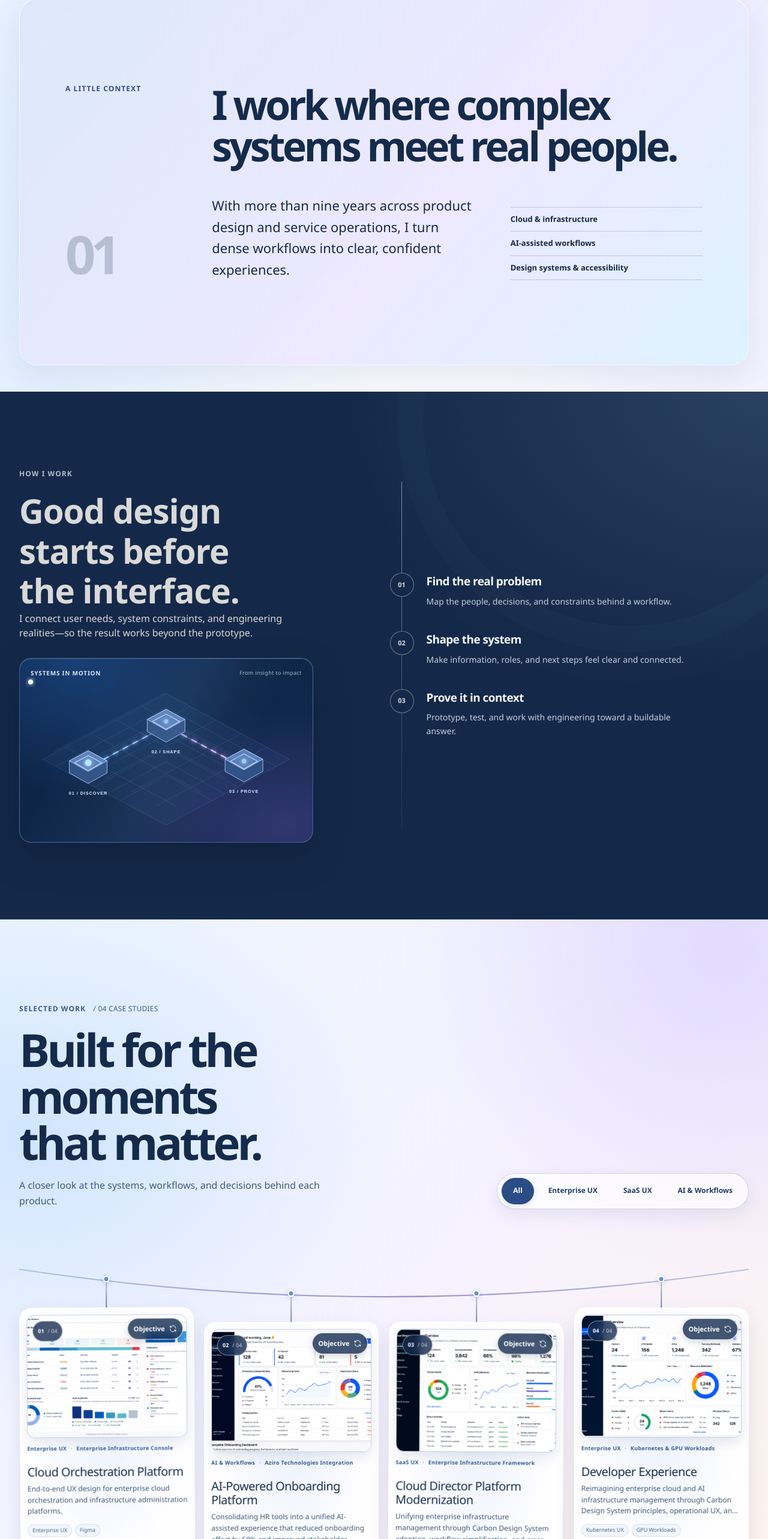
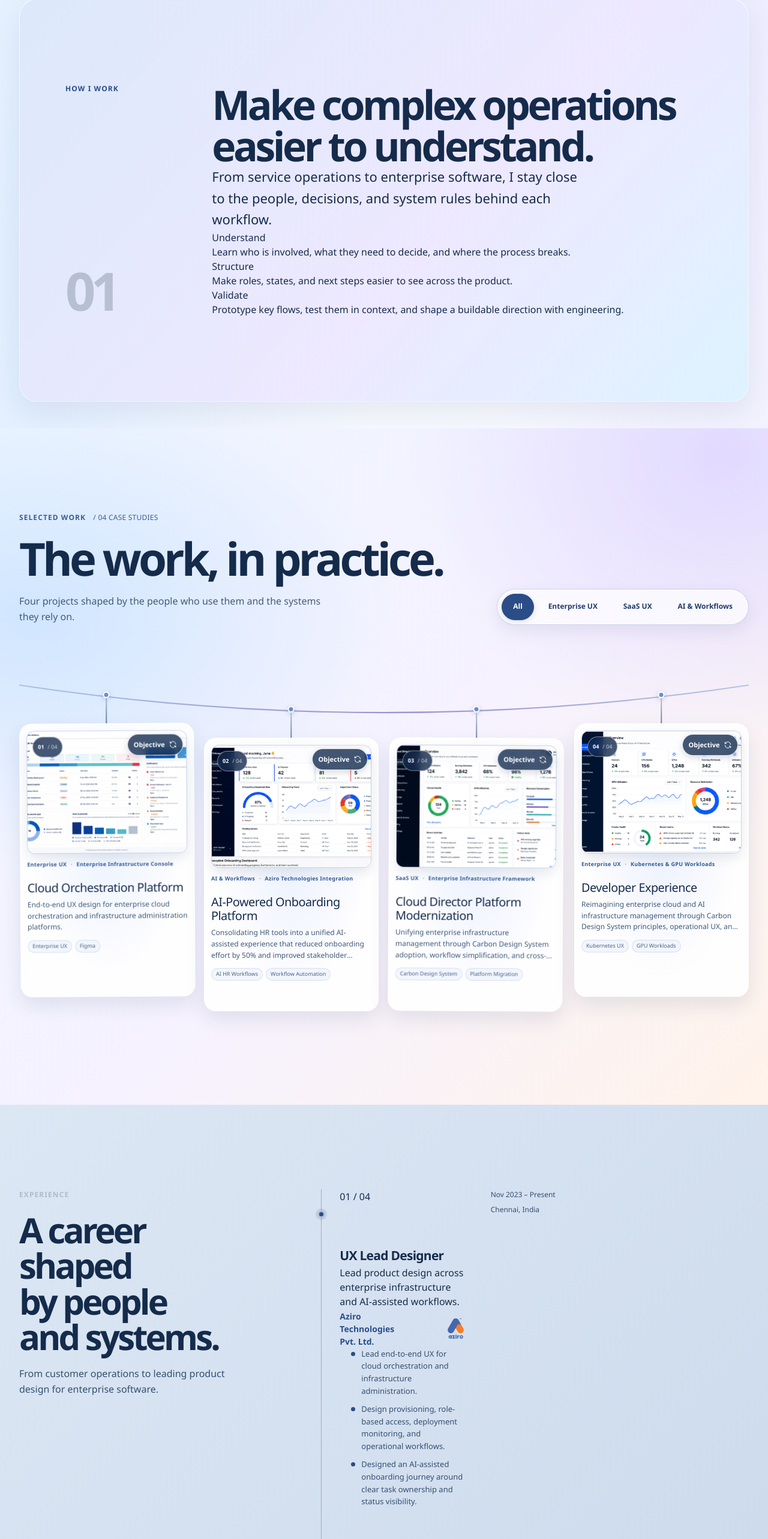
Before and after one commit to allwin110/allwin-portfolio, a Next.js app: page / in a window 1280 px wide. Shown: the part 1000-3566 px from the top of the page at 60% size. Built offline with nearby package versions, Linux system fonts and the light colour scheme.

Commit message:
Improve portfolio storytelling and performance

```diff
--- a/app/page.tsx
+++ b/app/page.tsx
@@ -14,10 +14,11 @@ const experienceTimeline = [
     logo: "/images/companies/aziro.png",
     location: "Chennai, India",
     period: "Nov 2023 – Present",
+    summary: "Lead product design across enterprise infrastructure and AI-assisted workflows.",
     highlights: [
-      "Led end-to-end UX for enterprise cloud orchestration and infrastructure administration platforms.",
-      "Simplified provisioning, role-based access, deployment monitoring, and operational workflows.",
-      "Designed an AI-assisted onboarding experience that cut candidate onboarding time by 70%.",
+      "Lead end-to-end UX for cloud orchestration and infrastructure administration.",
+      "Design provisioning, role-based access, deployment monitoring, and operational workflows.",
+      "Designed an AI-assisted onboarding journey around clear task ownership and status visibility.",
     ],
   },
   {
@@ -26,9 +27,11 @@ const experienceTimeline = [
     logo: "/images/companies/swirepay.png",
     location: "Chennai, India",
     period: "Apr 2023 – Nov 2023",
+    summary: "Improve payment and event-booking flows through research and accessible design.",
     highlights: [
-      "Research and usability work reduced transaction completion time by 50%.",
-      "Built a WCAG-compliant design system and designed event seat booking flows that increased retention by 25%.",
+      "Used research and usability testing to identify friction in transaction completion.",
+      "Built a WCAG-compliant design system for consistent product experiences.",
+      "Designed event seat selection and booking flows.",
     ],
   },
   {
@@ -37,9 +40,10 @@ const experienceTimeline = [
     logo: "/images/companies/mckinsey.png",
     location: "Chennai, India",
     period: "Apr 2016 – Mar 2023",
+    summary: "Turn complex information into clear visual systems and useful internal tools.",
     highlights: [
       "Designed an HRIS dashboard for safe office seat booking across regions during COVID.",
-      "Created a global design repository that cut team asset search time by 60%.",
+      "Created a global design repository to make team assets easier to find and reuse.",
     ],
   },
   {
@@ -48,9 +52,11 @@ const experienceTimeline = [
     logo: "/images/companies/jet-airways.png",
     location: "Chennai, India",
     period: "Nov 2013 – Apr 2016",
+    summary: "Build a front-line service perspective on customer and operational experiences.",
     highlights: [
-      "Managed and trained a 20-person service team, improving complaint resolution KPIs by 40%.",
-      "Wrote baggage-service procedures supporting more than 500 issue resolutions each month.",
+      "Managed and trained a 20-person customer service team.",
+      "Wrote baggage-service procedures for recurring operational issues.",
+      "Supported more than 500 baggage-service issue resolutions each month.",
     ],
   },
 ];
@@ -239,92 +245,17 @@ export default function Home() {
 
         <section className="about-section page-width section-space" id="about" tabIndex={-1} aria-labelledby="about-title">
           <div className="about-index" data-reveal>
-            <p className="section-kicker">A little context</p>
+            <p className="section-kicker">How I work</p>
             <span className="about-index-number" aria-hidden="true">01</span>
           </div>
-          <div className="about-content" data-reveal>
-            <h2 id="about-title">I work where complex systems meet real people.</h2>
-            <div className="about-bottom">
-              <p className="about-primary">With more than nine years across product design and service operations, I turn dense workflows into clear, confident experiences.</p>
-              <ul className="focus-list" aria-label="Areas of focus">
-                <li>Cloud & infrastructure</li>
-                <li>AI-assisted workflows</li>
-                <li>Design systems & accessibility</li>
-              </ul>
-            </div>
-          </div>
-        </section>
-
-        <section className="approach-section" aria-labelledby="approach-title">
-          <div className="approach-inner page-width">
-            <div className="approach-intro" data-reveal>
-              <p className="section-kicker">How I work</p>
-              <h2 id="approach-title">Good design starts before the interface.</h2>
-              <p>I connect user needs, system constraints, and engineering realities—so the result works beyond the prototype.</p>
-              <div className="systems-map-panel">
-                <div className="approach-hairline-caption"><span>Systems in motion</span><span>From insight to impact</span></div>
-                <svg className="systems-route-map" viewBox="0 0 560 320" role="img" aria-labelledby="systems-map-title systems-map-description">
-                  <title id="systems-map-title">A living map of the design process</title>
-                  <desc id="systems-map-description">Three illuminated stages connect research, system design, and prototyping on a dimensional map.</desc>
-                  <defs>
-                    <linearGradient id="route-light" x1="0" y1="0" x2="1" y2="0">
-                      <stop offset="0" stopColor="#7bdcff" />
-                      <stop offset=".52" stopColor="#9b9aff" />
-                      <stop offset="1" stopColor="#ffb8e2" />
-                    </linearGradient>
-                    <filter id="route-glow" x="-60%" y="-60%" width="220%" height="220%">
-                      <feGaussianBlur stdDeviation="4" result="softGlow" />
-                      <feMerge><feMergeNode in="softGlow" /><feMergeNode in="SourceGraphic" /></feMerge>
-                    </filter>
-                  </defs>
-                  <path className="systems-map-plane" d="M280 24 535 160 280 296 25 160Z" />
-                  <g className="systems-map-grid" aria-hidden="true">
-                    <path d="M52 175 280 53 508 175M78 189 280 81 482 189M105 203 280 109 455 203M132 217 280 137 428 217M159 231 280 165 401 231M186 245 280 193 374 245" />
-                    <path d="m72 135 228 121m-175-149 228 121m-175-149 228 121m-175-149 228 121M488 135 260 256m175-149L207 228m175-149L154 200m175-149L101 172m175-149L48 144" />
-                  </g>
-                  <path className="systems-route-base" d="M119 177 280 91 441 177" />
-                  <path className="systems-route-flow" d="M119 177 280 91 441 177" />
-                  <g className="systems-route-node node-research" transform="translate(119 177)">
-                    <path className="node-face node-left" d="m0-34 39 21v25L0 34-39 12v-25Z" />
-                    <path className="node-face node-top" d="m0-34 39 21L0 9-39-13Z" />
-                    <path className="node-outline" d="m0-24 28 15L0 7-28-9Z" />
-                    <circle className="node-light" cy="-9" r="5" />
-                    <text x="0" y="57" textAnchor="middle">01 / DISCOVER</text>
-                  </g>
-                  <g className="systems-route-node node-shape" transform="translate(280 91)">
-                    <path className="node-face node-left" d="m0-34 39 21v25L0 34-39 12v-25Z" />
-                    <path className="node-face node-top" d="m0-34 39 21L0 9-39-13Z" />
-                    <path className="node-outline" d="m0-24 28 15L0 7-28-9Z" />
-                    <circle className="node-light" cy="-9" r="5" />
-                    <text x="0" y="57" textAnchor="middle">02 / SHAPE</text>
-                  </g>
-                  <g className="systems-route-node node-prove" transform="translate(441 177)">
-                    <path className="node-face node-left" d="m0-34 39 21v25L0 34-39 12v-25Z" />
-                    <path className="node-face node-top" d="m0-34 39 21L0 9-39-13Z" />
-                    <path className="node-outline" d="m0-24 28 15L0 7-28-9Z" />
-                    <circle className="node-light" cy="-9" r="5" />
-                    <text x="0" y="57" textAnchor="middle">03 / PROVE</text>
-                  </g>
-                  <circle className="systems-route-pulse" r="5">
-                    <animateMotion dur="5s" repeatCount="indefinite" path="M119 177 280 91 441 177" />
-                  </circle>
-                </svg>
-              </div>
-            </div>
-            <div className="approach-steps">
-              <article className="approach-step" data-reveal>
-                <span className="approach-node" aria-hidden="true">01</span>
-                <div><h3>Find the real problem</h3><p>Map the people, decisions, and constraints behind a workflow.</p></div>
-              </article>
-              <article className="approach-step" data-reveal>
-                <span className="approach-node" aria-hidden="true">02</span>
-                <div><h3>Shape the system</h3><p>Make information, roles, and next steps feel clear and connected.</p></div>
-              </article>
-              <article className="approach-step" data-reveal>
-                <span className="approach-node" aria-hidden="true">03</span>
-                <div><h3>Prove it in context</h3><p>Prototype, test, and work with engineering toward a buildable answer.</p></div>
-              </article>
-            </div>
+          <div className="about-content method-content" data-reveal>
+            <h2 id="about-title">Make complex operations easier to understand.</h2>
+            <p className="about-primary method-lead">From service operations to enterprise software, I stay close to the people, decisions, and system rules behind each workflow.</p>
+            <ol className="method-list" aria-label="My design process">
+              <li data-reveal><span>Understand</span><p>Learn who is involved, what they need to decide, and where the process breaks.</p></li>
+              <li data-reveal><span>Structure</span><p>Make roles, states, and next steps easier to see across the product.</p></li>
+              <li data-reveal><span>Validate</span><p>Prototype key flows, test them in context, and shape a buildable direction with engineering.</p></li>
+            </ol>
           </div>
         </section>
 
@@ -333,8 +264,8 @@ export default function Home() {
             <div className="work-heading" data-reveal>
               <div>
                 <p className="section-kicker">Selected work <span aria-hidden="true">/ 04 case studies</span></p>
-                <h2 id="work-title">Built for the moments that matter.</h2>
-                <p className="section-description">A closer look at the systems, workflows, and decisions behind each product.</p>
+                <h2 id="work-title">The work, in practice.</h2>
+                <p className="section-description">Four projects shaped by the people who use them and the systems they rely on.</p>
               </div>
               <div className="work-filters glass-surface" role="group" aria-label="Filter projects by category">
                 {categories.map((category) => (
@@ -369,9 +300,13 @@ export default function Home() {
                   style={{ "--rope-drop": `${ropeDrop}px` } as CSSProperties}
                   data-reveal
                   data-flipped={isProjectFlipped}
+                  onPointerEnter={(event) => {
+                    if (event.pointerType === "mouse" && !window.matchMedia("(prefers-reduced-motion: reduce)").matches) {
+                      setActiveFlippedProjectId(project.id);
+                    }
+                  }}
                   onPointerMove={(event) => {
                     if (event.pointerType !== "mouse" || window.matchMedia("(prefers-reduced-motion: reduce)").matches) return;
-                    setActiveFlippedProjectId(project.id);
                     const bounds = event.currentTarget.getBoundingClientRect();
                     const x = Math.max(-1, Math.min(1, ((event.clientX - bounds.left) / bounds.width - 0.5) * 2));
                     const y = Math.max(-1, Math.min(1, ((event.clientY - bounds.top) / bounds.height - 0.5) * 2));
@@ -444,14 +379,16 @@ export default function Home() {
             <p className="section-description">From customer operations to leading product design for enterprise software.</p>
           </div>
           <div className="experience-list">
-            {experienceTimeline.map((job) => (
-              <article className="experience-item" key={job.company} data-reveal>
+            {experienceTimeline.map((job, index) => (
+              <article className="experience-item" key={job.company} data-reveal style={{ "--career-index": index } as CSSProperties}>
+                <span className="experience-step" aria-hidden="true">0{index + 1}<span> / 0{experienceTimeline.length}</span></span>
                 <div className="experience-meta">
                   <p>{job.period}</p>
                   <p>{job.location}</p>
                 </div>
                 <div className="experience-detail">
                   <h3>{job.role}</h3>
+                  <p className="experience-summary">{job.summary}</p>
                   <div className="experience-company-line">
                     <p className="experience-company">{job.company}</p>
                     <Image src={job.logo} alt="" width={120} height={44} className="experience-company-logo" />
```
